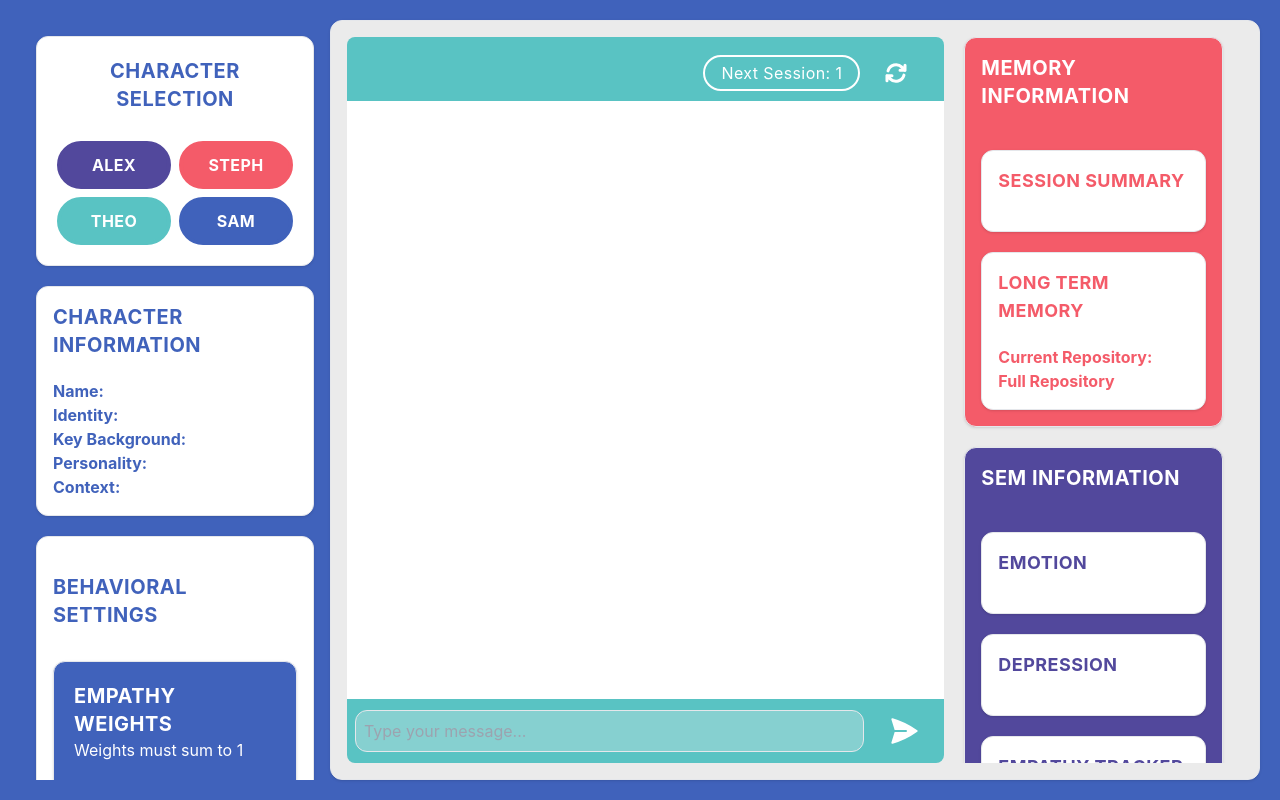
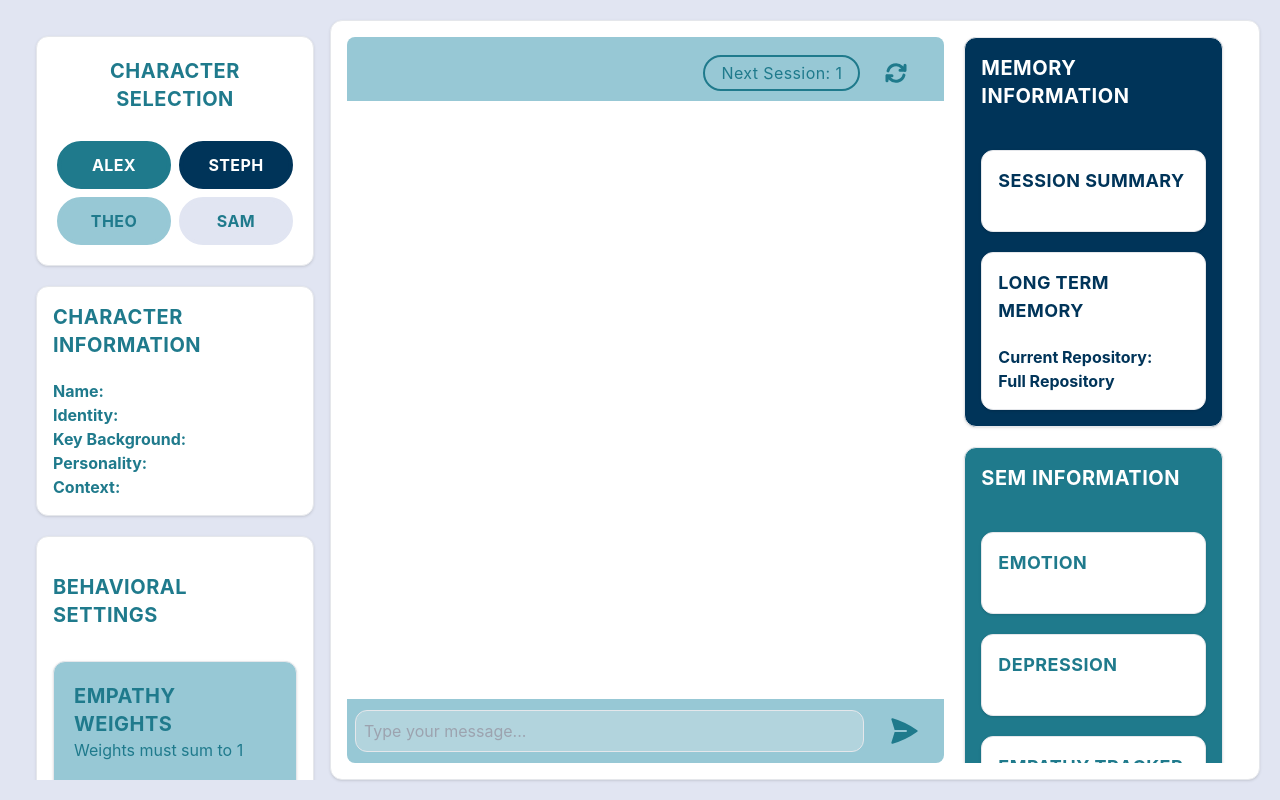
Before and after one commit to angelachencmu/multimodal-multiagent-adaptive-virtual-patients, a React (Create React App) app in the folder multimodal_adaptive_virtual_patient/frontend/: page / in a window 1280 px wide. Built offline with nearby package versions, Linux system fonts and the light colour scheme.

Commit message:
updating colors

```diff
--- a/multimodal_adaptive_virtual_patient/frontend/src/chat_components/characterForm.js
+++ b/multimodal_adaptive_virtual_patient/frontend/src/chat_components/characterForm.js
@@ -82,8 +82,8 @@ export default function SEMSettingsForm() {
 
   return (
     <div className="flex flex-col h-full w-full gap-5 items-center my-5">
-        <h1 className="text-blue uppercase font-bold tracking-wide mb-3 text-xl">Behavioral Settings</h1>
-        <div className="flex-none flex flex-col border p-5 rounded-xl shadow bg-blue w-full text-white">
+        <h1 className="text-purple uppercase font-bold tracking-wide mb-3 text-xl">Behavioral Settings</h1>
+        <div className="flex-none flex flex-col border p-5 rounded-xl shadow bg-teal w-full text-purple">
             <h1 className="uppercase font-bold tracking-wide text-xl"  title="Weights should sum to 1.0">Empathy Weights</h1>
             <p className='mb-5'>Weights must sum to 1</p>
             <form className="flex flex-col gap-3">
@@ -97,7 +97,7 @@ export default function SEMSettingsForm() {
                     name="emotional_reactions_weight"
                     value={formData.emotional_reactions_weight}
                     onChange={handleChange}
-                    className="text-blue border rounded-xl p-2 w-full"
+                    className="text-purple border rounded-xl p-2 w-full"
                 />
             </label>
             <label>
@@ -110,7 +110,7 @@ export default function SEMSettingsForm() {
                 name="interpretations_weight"
                 value={formData.interpretations_weight}
                 onChange={handleChange}
-                className="text-blue border rounded-xl p-2 w-full"
+                className="text-purple border rounded-xl p-2 w-full"
                 />
             </label>
             <label>
@@ -123,13 +123,13 @@ export default function SEMSettingsForm() {
                 name="explorations_weight"
                 value={formData.explorations_weight}
                 onChange={handleChange}
-                className="text-blue border rounded-xl p-2 w-full"
+                className="text-purple border rounded-xl p-2 w-full"
                 />
             </label>
             </form>
         </div>
 
-        <div className="flex-none flex flex-col border p-5 rounded-xl shadow bg-blue w-full text-white">
+        <div className="flex-none flex flex-col border p-5 rounded-xl shadow bg-teal w-full text-purple">
             <h1 className="uppercase font-bold tracking-wide text-xl">SEM Coefficients for Rapport Inference</h1>
             <p className='mb-5'>Used to compute inferred rapport score from empathy scores</p>
             <form className="flex flex-col gap-3">
@@ -141,7 +141,7 @@ export default function SEMSettingsForm() {
                 name="interpretations_coeff"
                 value={formData.interpretations_coeff}
                 onChange={handleChange}
-                className="text-blue border rounded-xl p-2 w-full"
+                className="text-purple border rounded-xl p-2 w-full"
                 />
             </label>
             <label>
@@ -152,7 +152,7 @@ export default function SEMSettingsForm() {
                 name="explorations_coeff"
                 value={formData.explorations_coeff}
                 onChange={handleChange}
-                className="text-blue border rounded-xl p-2 w-full"
+                className="text-purple border rounded-xl p-2 w-full"
                 />
             </label>
             <label>
@@ -163,7 +163,7 @@ export default function SEMSettingsForm() {
                 name="emotional_reactions_coeff"
                 value={formData.emotional_reactions_coeff}
                 onChange={handleChange}
-                className="text-blue border rounded-xl p-2 w-full"
+                className="text-purple border rounded-xl p-2 w-full"
                 />
             </label>
             <label>
@@ -177,7 +177,7 @@ export default function SEMSettingsForm() {
                 name="rapport_blend_weight"
                 value={formData.rapport_blend_weight}
                 onChange={handleChange}
-                className="text-blue border rounded-xl p-2 w-full"
+                className="text-purple border rounded-xl p-2 w-full"
                 />
             </label>
             <label>
@@ -191,13 +191,13 @@ export default function SEMSettingsForm() {
                 name="difficulty_coefficient"
                 value={formData.difficulty_coefficient}
                 onChange={handleChange}
-                className="text-blue border rounded-xl p-2 w-full"
+                className="text-purple border rounded-xl p-2 w-full"
                 />
             </label>
             </form>
         </div>
 
-        <div className="flex-none flex flex-col border p-5 rounded-xl shadow bg-blue w-full text-white">
+        <div className="flex-none flex flex-col border p-5 rounded-xl shadow bg-teal w-full text-purple">
             <h1 className="uppercase font-bold tracking-wide mb-5 text-xl">Depression Thresholds</h1>
             <form className="flex flex-col gap-3">
             {['very_slightly','a_little','moderately','quite_a_bit','extremely'].map((level) => (
@@ -209,14 +209,14 @@ export default function SEMSettingsForm() {
                     name={`depression_${level}`}
                     value={formData[`depression_${level}`]}
                     onChange={handleChange}
-                    className="text-blue border rounded-xl p-2 w-full"
+                    className="text-purple border rounded-xl p-2 w-full"
                 />
                 </label>
             ))}
             </form>
         </div>
 
-        <div className="flex-none flex flex-col border p-5 rounded-xl shadow bg-blue w-full text-white">
+        <div className="flex-none flex flex-col border p-5 rounded-xl shadow bg-teal w-full text-purple">
             <h1 className="uppercase font-bold tracking-wide mb-5 text-xl">Anxiety Thresholds</h1>
             <form className="flex flex-col gap-3">
             {['very_slightly','a_little','moderately','quite_a_bit','extremely'].map((level) => (
@@ -228,7 +228,7 @@ export default function SEMSettingsForm() {
                     name={`anxiety_${level}`}
                     value={formData[`anxiety_${level}`]}
                     onChange={handleChange}
-                    className="text-blue border rounded-xl p-2 w-full"
+                    className="text-purple border rounded-xl p-2 w-full"
                 />
                 </label>
             ))}
@@ -238,7 +238,7 @@ export default function SEMSettingsForm() {
         <div className="flex-none flex flex-row gap-4 justify-center">
             <button
             onClick={handleSubmit}
-            className="mt-2 px-4 py-2 rounded-full bg-blue tracking-wide border-4 border-solid duration-300 border-blue text-white w-full uppercase font-bold hover:tracking-wider hover:bg-white hover:text-blue">
+            className="mt-2 px-4 py-2 rounded-full bg-teal tracking-wide border-4 border-solid duration-300 border-teal text-purple w-full uppercase font-bold hover:tracking-wider hover:bg-white hover:text-purple">
             Submit & Save Settings
             </button>
         </div>
--- a/multimodal_adaptive_virtual_patient/frontend/src/chat_components/characterProfile.js
+++ b/multimodal_adaptive_virtual_patient/frontend/src/chat_components/characterProfile.js
@@ -4,7 +4,7 @@ export default function CharacterProfile({ changeCharacter, characterCard }) {
   return (
     <div className="flex flex-col h-full p-4 w-full gap-5 overflow-y-auto transparent-scrollbar">
         <div className="flex-none flex flex-col border p-5 rounded-xl shadow bg-white w-full text-center">
-            <h1 className="text-blue uppercase font-bold tracking-wide mb-5 text-xl">Character Selection</h1>
+            <h1 className="text-purple uppercase font-bold tracking-wide mb-5 text-xl">Character Selection</h1>
             <div className="flex gap-2">
                 <button
                     onClick={() => changeCharacter("Alex")}
@@ -22,20 +22,20 @@ export default function CharacterProfile({ changeCharacter, characterCard }) {
             <div className="flex gap-2">
                 <button
                     onClick={() => changeCharacter("Theo")}
-                    className="mt-2 px-4 py-2 rounded-full bg-teal tracking-wide border-4 border-solid duration-300 border-teal text-white w-1/2 hover:tracking-wider hover:bg-white hover:text-teal"
+                    className="mt-2 px-4 py-2 rounded-full bg-teal tracking-wide border-4 border-solid duration-300 border-teal text-purple w-1/2 hover:tracking-wider hover:bg-white hover:text-teal"
                 >
                     <h2 className="uppercase font-bold">Theo</h2>
                 </button>
                 <button
                     onClick={() => changeCharacter("Sam")}
-                    className="mt-2 px-4 py-2 rounded-full bg-blue tracking-wide border-4 border-solid duration-300 border-blue text-white w-1/2 hover:tracking-wider hover:bg-white hover:text-blue"
+                    className="mt-2 px-4 py-2 rounded-full bg-blue tracking-wide border-4 border-solid duration-300 border-blue text-purple w-1/2 hover:tracking-wider hover:bg-white hover:text-blue"
                 >
                     <h2 className="uppercase font-bold">Sam</h2>
                 </button>
             </div>
         </div>
-        <div className="flex-none flex flex-col border p-4 rounded-xl shadow bg-white w-full text-blue">
-            <h1 className="text-blue uppercase font-bold tracking-wide mb-5 text-xl"> Character Information </h1>
+        <div className="flex-none flex flex-col border p-4 rounded-xl shadow bg-white w-full text-purple">
+            <h1 className="uppercase font-bold tracking-wide mb-5 text-xl"> Character Information </h1>
             <h2><strong>Name: </strong>{characterCard.name}</h2>
             <h2><strong>Identity:</strong></h2>
             <ul className="list-disc ml-5">
--- a/multimodal_adaptive_virtual_patient/frontend/src/chat_components/chat.js
+++ b/multimodal_adaptive_virtual_patient/frontend/src/chat_components/chat.js
@@ -1,6 +1,5 @@
 import { PaperAirplaneIcon } from '@heroicons/react/24/solid';
 import { UserCircleIcon } from '@heroicons/react/24/solid';
-import { FaRobot } from 'react-icons/fa';
 import { useState, useEffect } from "react";
 import CharacterMemory from './characterMemory';
 
@@ -102,22 +101,22 @@ export default function Chat({selected, messages, setMessages, name, session}) {
     };
 
     return (
-        <div className="flex flex-col h-full w-full border p-4 rounded-xl shadow bg-lightGray">
+        <div className="flex flex-col h-full w-full border p-4 rounded-xl shadow bg-white">
             <div className='flex flex-grow h-full'>
                 <div className='w-2/3 flex flex-col h-full'>
                     <div className='h-16 bg-teal p-5 flex gap-5 items-center rounded-t-lg justify-between items-center'>
-                        <h1 className='text-white uppercase font-bold tracking-wide'>{name}</h1>
+                        <h1 className='text-purple uppercase font-bold tracking-wide'>{name}</h1>
                         <div className='flex items-center justify-center gap-2'>
                             <button
                             disabled={!selected}
                             onClick={progressSession}
-                            className="mt-2 px-4 py-1 rounded-full bg-teal tracking-wide border-2 border-solid duration-300 border-white text-white hover:tracking-wider hover:bg-white hover:text-teal"
+                            className="mt-2 px-4 py-1 rounded-full bg-teal tracking-wide border-2 border-solid duration-300 border-purple text-purple hover:tracking-wider hover:bg-white hover:text-teal"
                         >Next Session: {currentSession + 1}</button>
                             <button
                                 disabled={!selected}
                                 className="mt-2 px-4 py-1 duration-300"
                             >
-                                <svg xmlns="http://www.w3.org/2000/svg" fill="none" viewBox="0 0 24 24" strokeWidth={3} stroke="white" className="size-6">
+                                <svg xmlns="http://www.w3.org/2000/svg" fill="none" viewBox="0 0 24 24" strokeWidth={3} stroke="#1f7a8c" className="size-6">
                                     <path strokeLinecap="round" strokeLinejoin="round" d="M16.023 9.348h4.992v-.001M2.985 19.644v-4.992m0 0h4.992m-4.993 0 3.181 3.183a8.25 8.25 0 0 0 13.803-3.7M4.031 9.865a8.25 8.25 0 0 1 13.803-3.7l3.181 3.182m0-4.991v4.99" />
                                 </svg>
                             </button>
@@ -138,8 +137,8 @@ export default function Chat({selected, messages, setMessages, name, session}) {
                                 </>
                             ) : (
                                 <>
-                                <FaRobot className="flex-shrink-0 h-10 w-10 text-blue" />
-                                <div className="ml-2 py-3 px-4 bg-blue rounded-br-3xl rounded-tr-3xl rounded-tl-xl text-white max-w-[70%]">
+                                <UserCircleIcon className="flex-shrink-0 h-10 w-10 text-blue" />
+                                <div className="ml-2 py-3 px-4 bg-blue rounded-br-3xl rounded-tr-3xl rounded-tl-xl text-purple max-w-[70%]">
                                     {msg.content}
                                 </div>
                                 </>
@@ -165,7 +164,7 @@ export default function Chat({selected, messages, setMessages, name, session}) {
                             onClick={sendMessage}
                             className="ml-2 px-4 py-2 rounded"
                         >
-                            <PaperAirplaneIcon className="h-8 w-8 text-white" />
+                            <PaperAirplaneIcon className="h-8 w-8 text-purple" />
                         </button>
                     </div>
                 </div>
--- a/multimodal_adaptive_virtual_patient/frontend/src/index.css
+++ b/multimodal_adaptive_virtual_patient/frontend/src/index.css
@@ -27,7 +27,7 @@ code {
 }
 
 .transparent-scrollbar::-webkit-scrollbar-thumb {
-  background-color: #59c3c3;
+  background-color: #97C8D5;
   border-radius: 9999px;
   border: 2px solid transparent;
   background-clip: content-box;
--- a/multimodal_adaptive_virtual_patient/frontend/tailwind.config.js
+++ b/multimodal_adaptive_virtual_patient/frontend/tailwind.config.js
@@ -6,11 +6,11 @@ module.exports = {
   theme: {
     extend: {
       colors: {
-        purple: '#52489c',
-        blue: '#4062bb',
-        teal: '#59c3c3',
+        purple: '#1f7a8c',
+        blue: '#e1e5f2',
+        teal: '#97C8D5',
         lightGray: '#ebebeb',
-        coral: '#f45b69',
+        coral: '#003459',
       },
     },
   },
```
